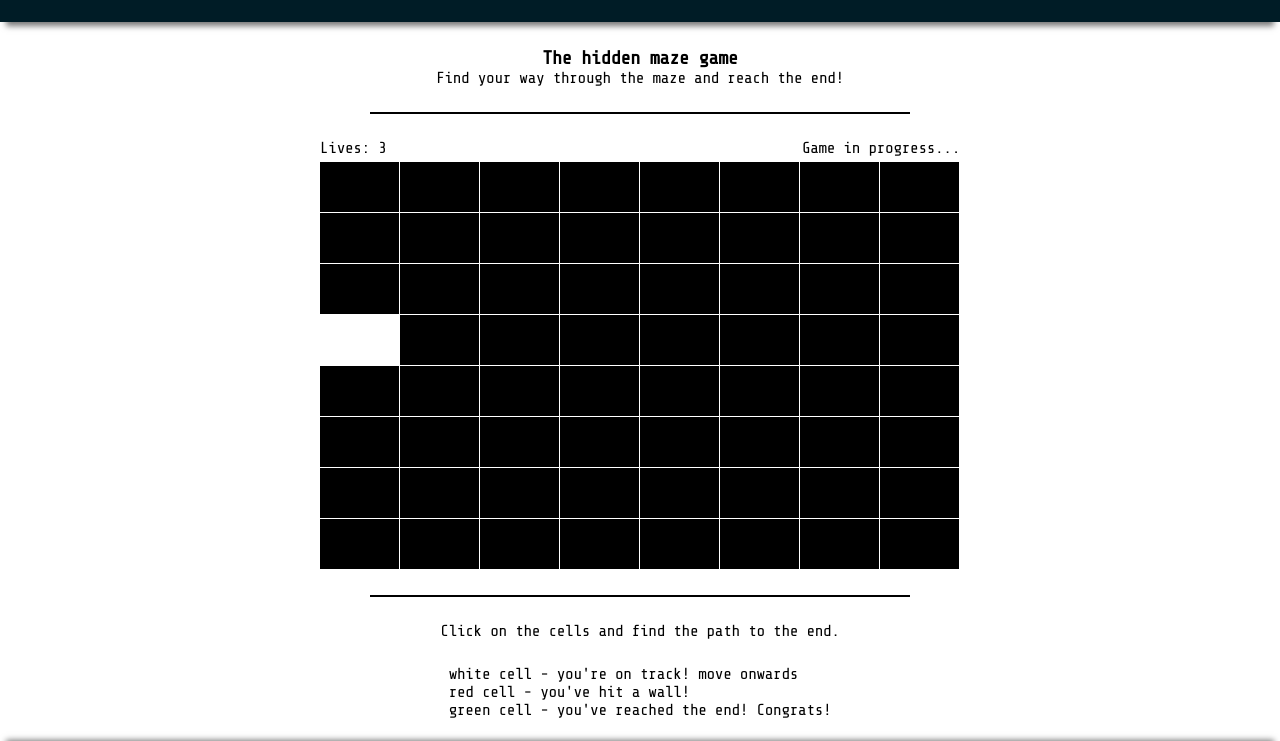
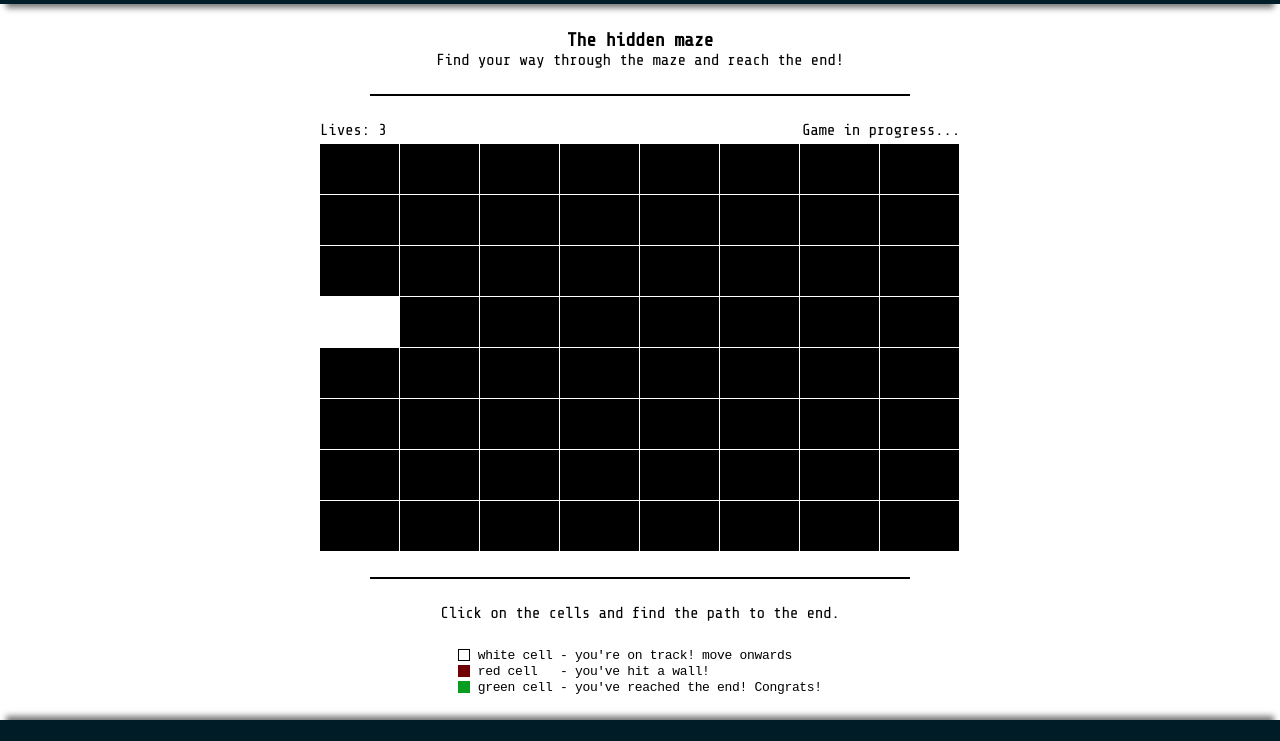
Before and after one commit to vladpuscaru/-react--hidden-maze-game, a React app: page / in a window 1280 px wide. Shown: the part 82-823 px from the top of the page. Built offline with nearby package versions, Linux system fonts and the light colour scheme.

Commit message:
added readme, legend, git link

```diff
--- a/public/index.css
+++ b/public/index.css
@@ -32,3 +32,11 @@ body {
 #copy {
   font-size: 11px;
 }
+
+#socials {
+  margin-bottom: 25px;
+}
+
+#socials svg {
+  fill: #fff;
+}
--- a/public/index.html
+++ b/public/index.html
@@ -10,7 +10,6 @@
     <div id="header">
       <div class="section-title">
         <h1>React "Hello World" Game</h1>
-        <p>Lorem ipsum dolor sit amet concepteur non capitat dun humus etc</p>
       </div>
     </div>
 
@@ -21,6 +20,9 @@
     <div id="footer">
       <div id="socials">
         <!-- TODO: add git, fb, insta etc -->
+        <a href="https://github.com/vladpuscaru" target="_blank">
+          <svg xmlns="http://www.w3.org/2000/svg" width="24" height="24" viewBox="0 0 24 24"><path d="M12 0C5.374 0 0 5.373 0 12c0 5.302 3.438 9.8 8.207 11.387.599.111.793-.261.793-.577v-2.234c-3.338.726-4.033-1.416-4.033-1.416-.546-1.387-1.333-1.756-1.333-1.756-1.089-.745.083-.729.083-.729 1.205.084 1.839 1.237 1.839 1.237 1.07 1.834 2.807 1.304 3.492.997.107-.775.418-1.305.762-1.604-2.665-.305-5.467-1.334-5.467-5.931 0-1.311.469-2.381 1.236-3.221-.124-.303-.535-1.524.117-3.176 0 0 1.008-.322 3.301 1.23A11.509 11.509 0 0112 5.803c1.02.005 2.047.138 3.006.404 2.291-1.552 3.297-1.23 3.297-1.23.653 1.653.242 2.874.118 3.176.77.84 1.235 1.911 1.235 3.221 0 4.609-2.807 5.624-5.479 5.921.43.372.823 1.102.823 2.222v3.293c0 .319.192.694.801.576C20.566 21.797 24 17.3 24 12c0-6.627-5.373-12-12-12z"/></svg>
+        </a>
       </div>
       <div id="copy">&copy; Hidden Maze Game. Vlad Puscaru 2019</div>
     </div>
--- a/src/game.css
+++ b/src/game.css
@@ -94,3 +94,26 @@
 .O:after {
   background-color: #fff;
 }
+
+.legend__cell {
+  display: inline-block;
+  padding: 5px;
+  background-color: red;
+  position: relative;
+  top: 2px;
+}
+
+.legend__cell--white {
+  background-color: #fff;
+  border: 1px solid #000;
+}
+
+.legend__cell--red {
+  background-color: #700206;
+  border: 1px solid #700206;
+}
+
+.legend__cell--green {
+  background-color: #059e1e;
+  border: 1px solid #059e1e;
+}
--- a/src/index.js
+++ b/src/index.js
@@ -154,7 +154,7 @@ class Game extends React.Component {
     return (
       <div className="game">
       <div className="game__title divider-bottom">
-        <h3>The hidden maze game</h3>
+        <h3>The hidden maze</h3>
         <p>Find your way through the maze and reach the end!</p>
       </div>
 
@@ -166,13 +166,19 @@ class Game extends React.Component {
         <p className="game__info__title">Click on the cells and find the path to the end.</p>
         <ul className="game__info__legend">
           <li>
-            white cell - you're on track! move onwards
+            <pre>
+            <span className="legend__cell legend__cell--white"></span> white cell - you're on track! move onwards
+            </pre>
           </li>
           <li>
-            red cell - you've hit a wall!
+            <pre>
+            <span className="legend__cell legend__cell--red"></span> red cell   - you've hit a wall!
+            </pre>
           </li>
           <li>
-            green cell - you've reached the end! Congrats!
+            <pre>
+            <span className="legend__cell legend__cell--green"></span> green cell - you've reached the end! Congrats!
+            </pre>
           </li>
         </ul>
       </div>
```
Also changed, not shown: README.md, assets/images/github.svg (added).
